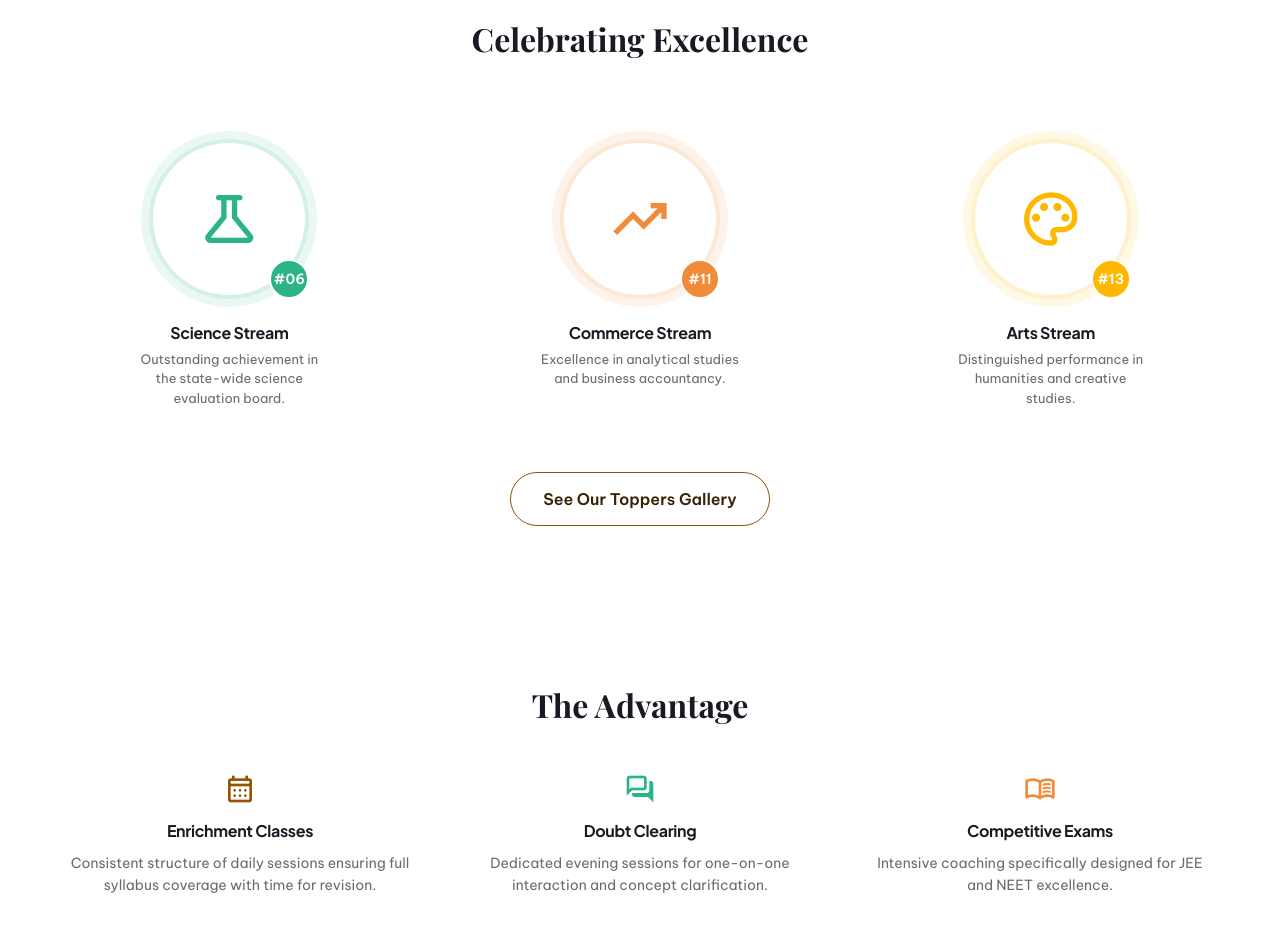
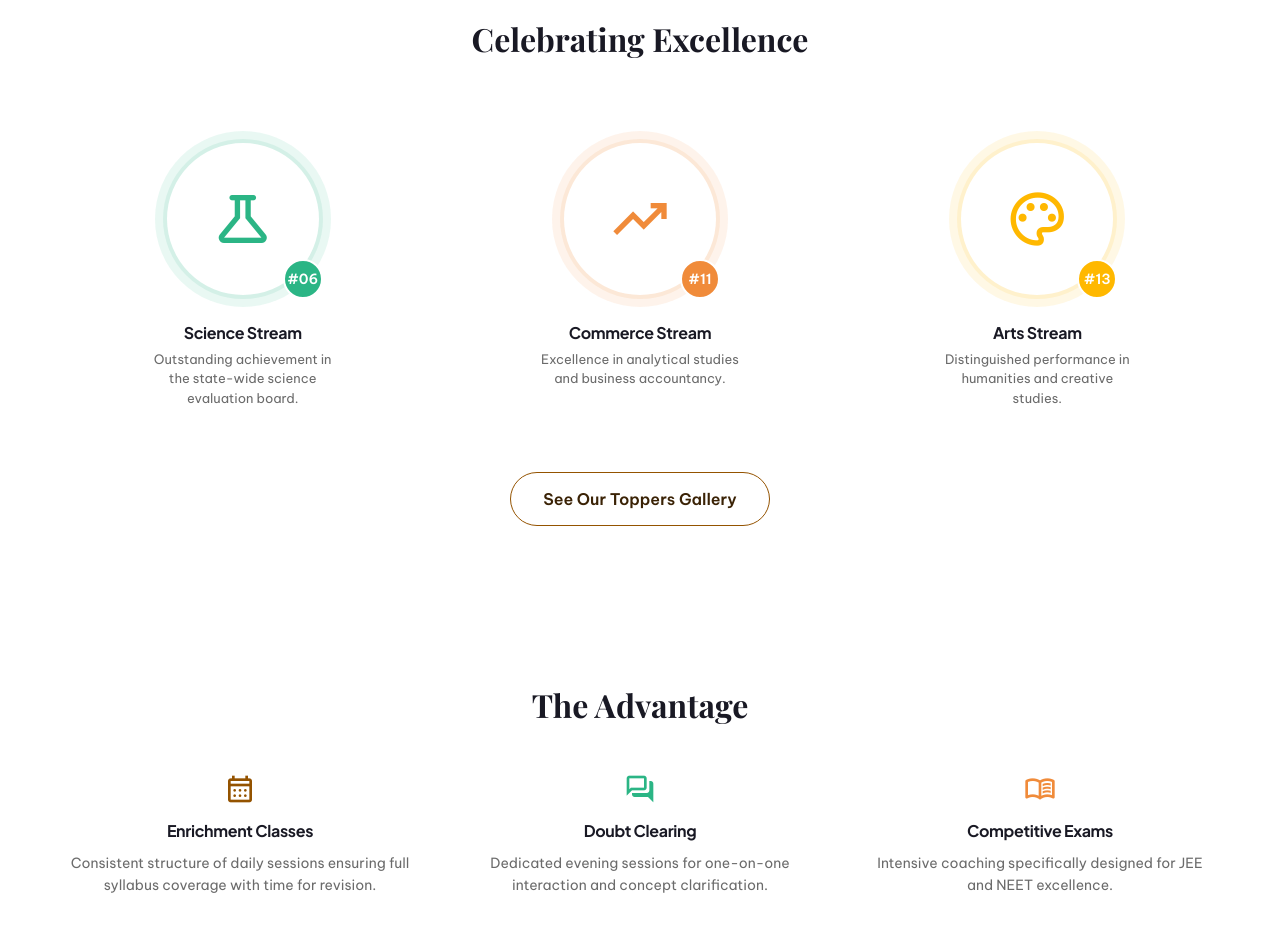
Before and after one commit to Subhampas1/geetascienceintercollege, a React (Vite) app: page / in a window 1280 px wide. Shown: the part 820-1751 px from the top of the page. Built offline with nearby package versions, Linux system fonts and the light colour scheme; a web font is replaced by a local one.

Commit message:
Decrease gap between toppers graphics on large screens

```diff
--- a/src/pages/Home.css
+++ b/src/pages/Home.css
@@ -198,7 +198,7 @@ section {
 .toppers-grid {
   display: grid;
   grid-template-columns: repeat(3, 1fr);
-  gap: 80px;
+  gap: 40px;
   justify-items: center;
 }
 
```
